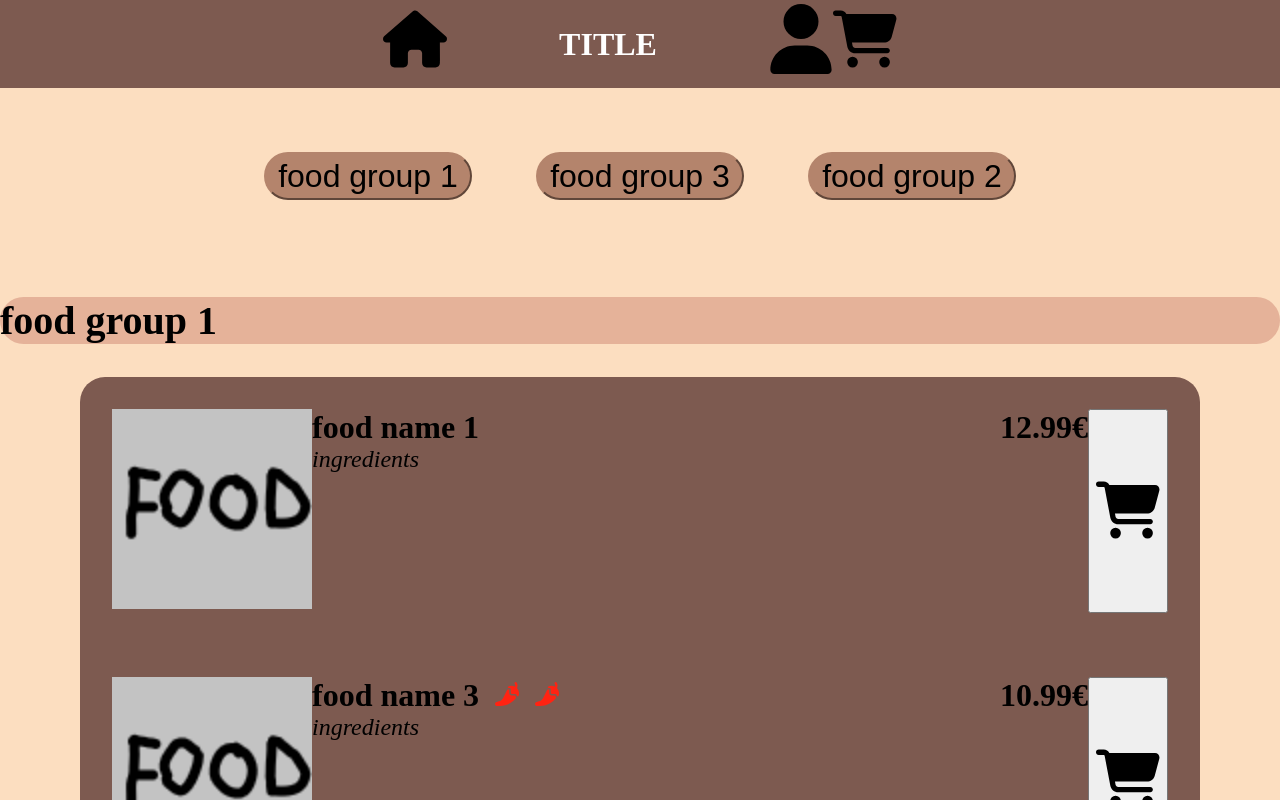
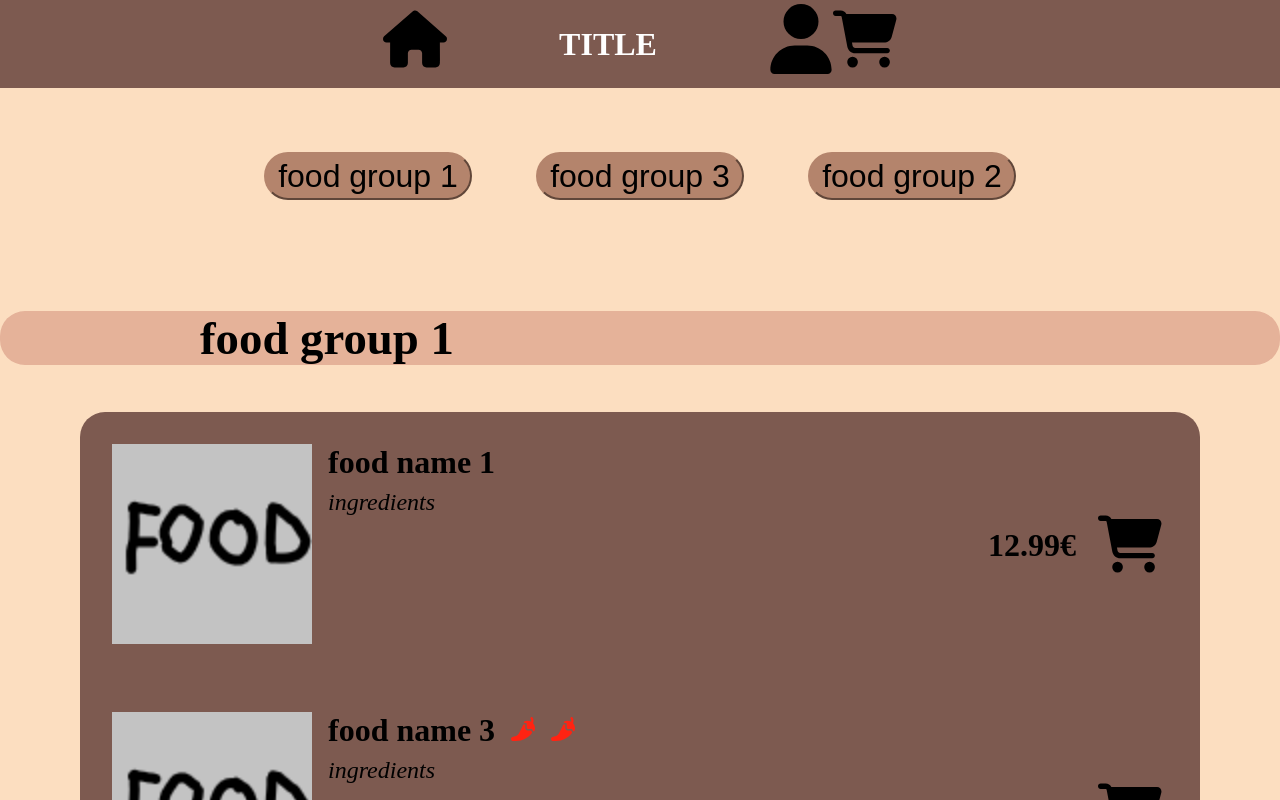
Before and after one commit to Purple-Snake/Food-ordering-application, a React (Vite) app in the folder Frontend/: page / in a window 1280 px wide. Shown: the top 800 px of the page. Built offline with nearby package versions, Linux system fonts and the light colour scheme.

Commit message:
finished the CSS for Index

```diff
--- a/Frontend/src/App.css
+++ b/Frontend/src/App.css
@@ -60,6 +60,10 @@
   font-size: 40px;
 }
 
+.foodGroupTitle {
+  margin-left: 12.5rem;
+}
+
 .menuBackground {
   background-color: var(--DarkBrown);
   border-radius: 25px;
@@ -78,8 +82,9 @@
 
 }
 
-.name, .foodPrice {
+.name {
   font-size: 32px;
+  margin-left: 1rem;
 }
 
 .spicyIcon {
@@ -91,11 +96,26 @@
 
 .ingredients {
   font-size: 24px;
+  margin: 0.5rem auto auto 1rem;
 }
 
-.addToCart {
+.addToCartConatiner {
   display: flex;
   margin-left: auto;
+}
+
+.addToCartBtn {
+  height: min-content;
+  background: none;
+  cursor: pointer;
+  margin: auto;
+  border: 0px;
+}
+
+.foodPrice {
+  height: min-content;
+  margin: auto 1rem auto auto;
+  font-size: 32px;
 }
 
 .foodImage {
--- a/Frontend/src/components/index/FoodItems.jsx
+++ b/Frontend/src/components/index/FoodItems.jsx
@@ -28,16 +28,15 @@ function FoodItems(foodItems) {
               <i>{foodItem.ingredients}</i>
             </div>
           </div>
-          <div className="addToCart">
+          <div className="addToCartConatiner">
             <div className="foodPrice">
               <b>{foodItem.price}€</b>
             </div>
-            <button>
+            <button className="addToCartBtn">
               <img
                 src={cartIcon}
                 alt="Add to cart"
-                id="addToCartIcon"
-                className="icon"
+                className="icon addToCartIcon"
               />
             </button>
           </div>
--- a/Frontend/src/components/index/Menu.jsx
+++ b/Frontend/src/components/index/Menu.jsx
@@ -9,9 +9,9 @@ function Menu() {
     <div>
       {Object.keys(groupedFood).map((group) => (
         <div key={group}>
-          <h2 className="foodGroup" id={group}>
-            {group}
-          </h2>
+          <div className="foodGroup" id={group}>
+            <h3 className="foodGroupTitle">{group}</h3>
+          </div>
           <div className="menuBackground">
             <FoodList foodItems={groupedFood[group]} />
           </div>
```
